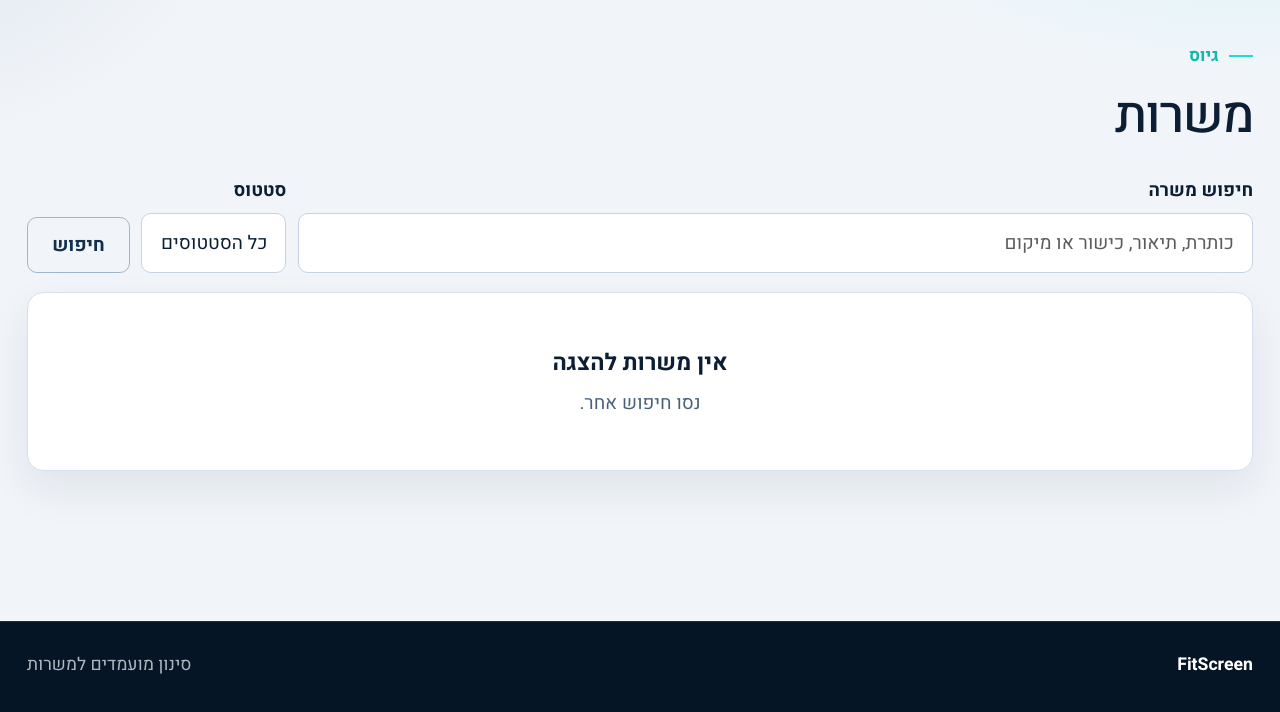
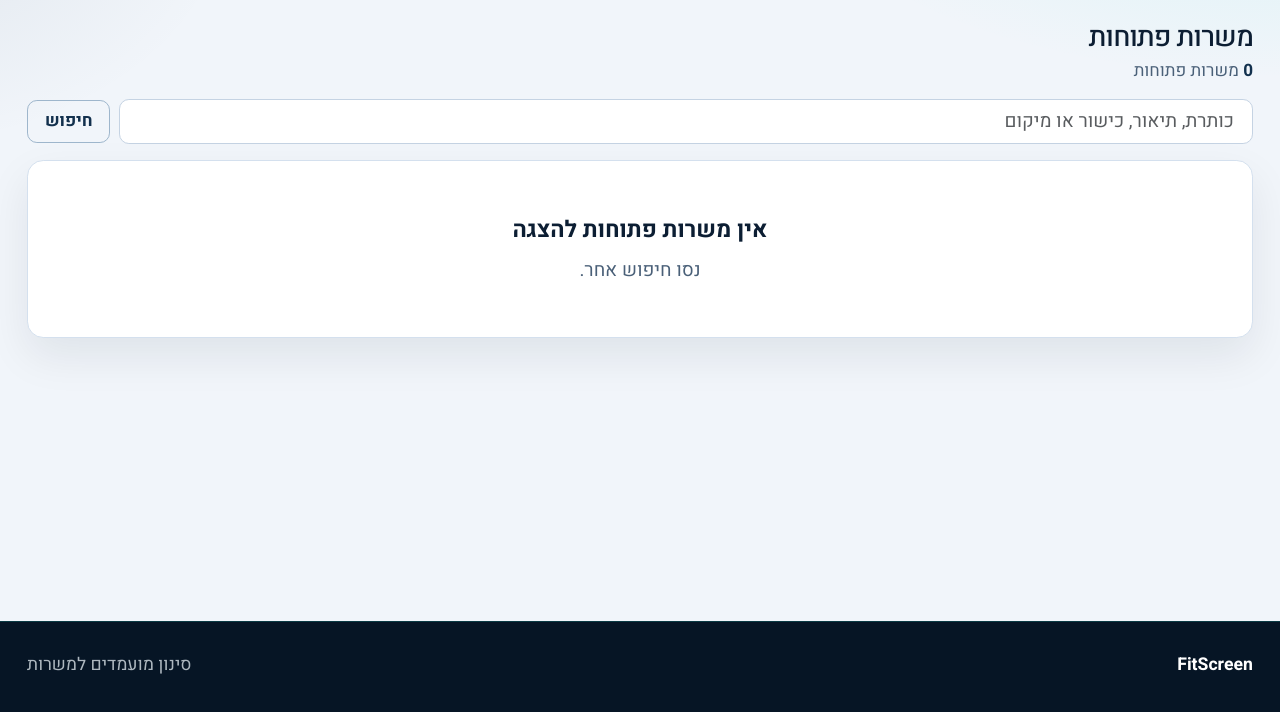
Before and after one commit to chanamerzel/AIproject, a Flask app: page /jobs/ in a window 1280 px wide. Shown: the part 88-800 px from the top of the page. Run offline with Flask 3, Linux system fonts and the light colour scheme; the visitor is signed in with stand-in values (Sample User, id 1); data comes from the database, SQL or seed files in the repository; data that the repository does not hold is empty; some libraries are stand-ins or nearby versions.

Commit message:
List only open jobs as cards, with paging under the cards and a menu icon.
The jobs screen no longer repeats each role in a table or filters by status.

Co-authored-by: Cursor <cursoragent@cursor.com>

```diff
--- a/app/queries/jobs.py
+++ b/app/queries/jobs.py
@@ -5,8 +5,8 @@ def get_job(job_id: str):
     return db.fetch_one("SELECT * FROM jobs WHERE id = ?", (job_id,))
 
 
-def list_jobs(status=None, q=None):
-    sql = "SELECT id, title, location, status, min_years, applicant_count FROM jobs WHERE 1=1"
+def _job_filters(status=None, q=None):
+    sql = ""
     params = []
     if status:
         sql += " AND status = ?"
@@ -15,8 +15,30 @@ def list_jobs(status=None, q=None):
         like = f"%{q}%"
         sql += " AND (title LIKE ? OR description LIKE ? OR must_have_skills LIKE ? OR location LIKE ?)"
         params.extend([like, like, like, like])
-    sql += " ORDER BY title"
-    return db.fetch_all(sql, tuple(params))
+    return sql, params
+
+
+def count_jobs(status=None, q=None):
+    where, params = _job_filters(status, q)
+    row = db.fetch_one(f"SELECT COUNT(*) AS n FROM jobs WHERE 1=1{where}", tuple(params))
+    return int(row["n"]) if row else 0
+
+
+def list_jobs(status=None, q=None, limit=None, offset=0):
+    where, params = _job_filters(status, q)
+    sql = (
+        "SELECT id, title, location, status, min_years, applicant_count "
+        f"FROM jobs WHERE 1=1{where} ORDER BY title, id"
+    )
+    page_params = list(params)
+    if limit is not None:
+        if db.backend_name() == "mssql":
+            sql += " OFFSET ? ROWS FETCH NEXT ? ROWS ONLY"
+            page_params.extend([offset, limit])
+        else:
+            sql += " LIMIT ? OFFSET ?"
+            page_params.extend([limit, offset])
+    return db.fetch_all(sql, tuple(page_params))
 
 
 def dashboard_rows():
--- a/app/static/fitscreen.css
+++ b/app/static/fitscreen.css
@@ -209,14 +209,14 @@ a:hover { color: var(--accent-deep); }
   border: 1px solid rgba(255, 255, 255, 0.16);
   border-radius: var(--radius-sm);
   background: transparent;
-  padding: 0.55rem;
+  padding: 0;
+  color: #fff;
+  align-items: center;
+  justify-content: center;
 }
-.nav-toggle span {
-  display: block;
-  height: 2px;
-  margin: 5px 0;
-  background: #fff;
-}
+.nav-toggle .icon-close { display: none; }
+.nav-toggle[aria-expanded="true"] .icon-open { display: none; }
+.nav-toggle[aria-expanded="true"] .icon-close { display: block; }
 
 .nav-collapse {
   display: flex;
@@ -814,6 +814,80 @@ input[type="file"].form-control {
 }
 .job-card:hover .job-card-cta { color: var(--accent-deep); }
 
+.jobs-page { padding-top: 1.15rem; }
+.jobs-top {
+  display: flex;
+  align-items: center;
+  justify-content: space-between;
+  gap: 0.75rem 1rem;
+  margin-bottom: 0.75rem;
+}
+.jobs-top h1 {
+  margin: 0;
+  font-size: 1.55rem;
+  line-height: 1.2;
+}
+.jobs-count {
+  margin: 0.15rem 0 0;
+  color: var(--ink-soft);
+  font-size: 0.95rem;
+}
+.jobs-count strong { color: var(--navy-800); }
+.jobs-top .btn {
+  width: auto;
+  flex: none;
+  min-height: 2.4rem;
+  padding: 0.4rem 0.9rem;
+  font-size: 0.95rem;
+}
+.jobs-search {
+  display: flex;
+  align-items: center;
+  gap: 0.5rem;
+  margin-bottom: 0.9rem;
+}
+.jobs-search .form-control { flex: 1 1 auto; min-width: 0; min-height: 2.4rem; padding-block: 0.4rem; }
+.jobs-search .btn {
+  flex: none;
+  width: auto;
+  min-height: 2.4rem;
+  padding: 0.4rem 0.95rem;
+  font-size: 0.95rem;
+}
+.jobs-page .job-card { padding: 1rem 1.05rem; gap: 0.45rem; }
+.jobs-page .job-card h2 { font-size: 1.2rem; }
+.jobs-pages {
+  display: flex;
+  justify-content: center;
+  align-items: center;
+  flex-wrap: wrap;
+  gap: 0.35rem;
+  margin-top: 1.15rem;
+}
+.jobs-pages a,
+.jobs-pages span {
+  display: inline-flex;
+  align-items: center;
+  justify-content: center;
+  min-width: 2.2rem;
+  height: 2.2rem;
+  padding: 0 0.6rem;
+  border: 1px solid var(--line);
+  border-radius: var(--radius-sm);
+  background: var(--card);
+  color: var(--ink);
+  text-decoration: none;
+  font-weight: 700;
+  font-size: 0.92rem;
+}
+.jobs-pages a:hover { border-color: var(--accent-deep); color: var(--navy-800); }
+.jobs-pages .is-current {
+  background: var(--navy-800);
+  border-color: var(--navy-800);
+  color: #fff;
+}
+.jobs-pages .is-disabled { opacity: 0.4; }
+
 .skill-list {
   display: flex;
   flex-wrap: wrap;
--- a/app/templates/base.html
+++ b/app/templates/base.html
@@ -6,7 +6,7 @@
   <meta name="theme-color" content="#061525">
   <title>{% block title %}FitScreen{% endblock %}</title>
   <link href="{{ url_for('static', filename='vendor/bootstrap.rtl.min.css') }}" rel="stylesheet">
-  <link href="{{ url_for('static', filename='fitscreen.css') }}?v=7" rel="stylesheet">
+  <link href="{{ url_for('static', filename='fitscreen.css') }}?v=12" rel="stylesheet">
 </head>
 <body class="{% block body_class %}{% endblock %}">
 <a class="skip-link" href="#main">דילוג לתוכן</a>
@@ -24,7 +24,12 @@
       </a>
       {% if current_user %}
       <button class="nav-toggle" type="button" data-bs-toggle="collapse" data-bs-target="#mainNav" aria-controls="mainNav" aria-expanded="false" aria-label="תפריט">
-        <span></span><span></span><span></span>
+        <svg class="icon-open" width="20" height="20" viewBox="0 0 20 20" fill="none" aria-hidden="true">
+          <path d="M3.5 5.5h13M3.5 10h13M3.5 14.5h13" stroke="currentColor" stroke-width="1.8" stroke-linecap="round"/>
+        </svg>
+        <svg class="icon-close" width="20" height="20" viewBox="0 0 20 20" fill="none" aria-hidden="true">
+          <path d="M5.2 5.2 14.8 14.8M14.8 5.2 5.2 14.8" stroke="currentColor" stroke-width="1.8" stroke-linecap="round"/>
+        </svg>
       </button>
       <div class="collapse nav-collapse" id="mainNav">
         <nav class="nav-links" aria-label="ניווט ראשי">
--- a/app/templates/jobs/table.html
+++ b/app/templates/jobs/table.html
@@ -1,34 +1,22 @@
 {% extends "base.html" %}
 {% block title %}משרות{% endblock %}
+{% block main_class %}page-shell jobs-page{% endblock %}
 {% block body %}
-<div class="page-head">
+<div class="jobs-top">
   <div>
-    <p class="eyebrow">גיוס</p>
-    <h1>משרות</h1>
+    <h1>משרות פתוחות</h1>
+    <p class="jobs-count">
+      {% if open_count == 1 %}משרה פתוחה אחת{% else %}<strong>{{ open_count }}</strong> משרות פתוחות{% endif %}
+    </p>
   </div>
   {% if current_user.role == 'hr' %}
   <a class="btn btn-primary" href="{{ url_for('jobs.create') }}">משרה חדשה</a>
   {% endif %}
 </div>
-<form class="filter-bar" method="get" role="search">
-  <div>
-    <label class="form-label" for="q">חיפוש משרה</label>
-    <input class="form-control" id="q" name="q" value="{{ q }}" placeholder="כותרת, תיאור, כישור או מיקום">
-  </div>
-  {% if current_user.role != 'candidate' %}
-  <div>
-    <label class="form-label" for="status">סטטוס</label>
-    <select class="form-select" id="status" name="status">
-      <option value="">כל הסטטוסים</option>
-      {% for s in ['Draft','Open','Closed'] %}
-      <option value="{{ s }}" {% if status == s %}selected{% endif %}>{{ STATUS_LABELS[s] }}</option>
-      {% endfor %}
-    </select>
-  </div>
-  {% endif %}
-  <div>
-    <button class="btn btn-outline-primary w-100" type="submit">חיפוש</button>
-  </div>
+<form class="jobs-search" method="get" role="search">
+  <label class="visually-hidden" for="q">חיפוש משרה</label>
+  <input class="form-control" id="q" name="q" value="{{ q }}" placeholder="כותרת, תיאור, כישור או מיקום">
+  <button class="btn btn-outline-primary" type="submit">חיפוש</button>
 </form>
 
 {% if jobs %}
@@ -36,7 +24,6 @@
   {% for job in jobs %}
   <article class="card job-card lift">
     <div class="meta-row">
-      <span class="badge text-bg-{{ STATUS_BADGE[job.status] }}">{{ STATUS_LABELS[job.status] }}</span>
       <span>{{ job.location }}</span>
       <span>{{ job.applicant_count }} נרשמים</span>
     </div>
@@ -48,32 +35,30 @@
   </article>
   {% endfor %}
 </div>
-
-<div class="card mt-4">
-  <div class="table-responsive">
-    <table class="table table-hover align-middle mb-0">
-      <caption class="px-3">טבלת משרות ({{ jobs|length }})</caption>
-      <thead>
-        <tr><th scope="col">משרה</th><th scope="col">מיקום</th><th scope="col">סטטוס</th><th scope="col">ניסיון</th><th scope="col">נרשמים</th><th scope="col"></th></tr>
-      </thead>
-      <tbody>
-        {% for job in jobs %}
-        <tr>
-          <td>{{ job.title }}</td>
-          <td>{{ job.location }}</td>
-          <td><span class="badge text-bg-{{ STATUS_BADGE[job.status] }}">{{ STATUS_LABELS[job.status] }}</span></td>
-          <td>{{ job.min_years }}+</td>
-          <td>{{ job.applicant_count }}</td>
-          <td><a href="{{ url_for('jobs.detail', job_id=job.id) }}">פרטים</a></td>
-        </tr>
-        {% endfor %}
-      </tbody>
-    </table>
-  </div>
-</div>
+{% if pages > 1 %}
+<nav class="jobs-pages" aria-label="דפדוף משרות">
+  {% if prev_url %}
+  <a href="{{ prev_url }}">הקודם</a>
+  {% else %}
+  <span class="is-disabled" aria-disabled="true">הקודם</span>
+  {% endif %}
+  {% for item in page_links %}
+    {% if item.current %}
+    <span class="is-current" aria-current="page">{{ item.n }}</span>
+    {% else %}
+    <a href="{{ item.url }}">{{ item.n }}</a>
+    {% endif %}
+  {% endfor %}
+  {% if next_url %}
+  <a href="{{ next_url }}">הבא</a>
+  {% else %}
+  <span class="is-disabled" aria-disabled="true">הבא</span>
+  {% endif %}
+</nav>
+{% endif %}
 {% else %}
 <div class="card empty-state">
-  <strong>אין משרות להצגה</strong>
+  <strong>אין משרות פתוחות להצגה</strong>
   <p class="mb-0">נסו חיפוש אחר{% if current_user.role == 'hr' %} או פתחו משרה חדשה{% endif %}.</p>
 </div>
 {% endif %}
--- a/app/views/jobs.py
+++ b/app/views/jobs.py
@@ -2,24 +2,60 @@ from flask import Blueprint, abort, flash, redirect, render_template, request, u
 
 from app.commands.jobs import close_job, draft_job, open_job
 from app.queries.applications import get_application_by_candidate_job, list_for_job
-from app.queries.jobs import get_job, list_jobs
+from app.queries.jobs import count_jobs, get_job, list_jobs
 from app.queries.ranking import ranking_for_job
 from app.queries.semantic import similar_candidates_for_job
 from app.security import current_user, login_required, role_required
 
 bp = Blueprint("jobs", __name__, url_prefix="/jobs")
 
+JOBS_PAGE_SIZE = 6
+
+
+def _page_number():
+    raw = request.args.get("page", "1")
+    try:
+        return max(1, int(raw))
+    except (TypeError, ValueError):
+        return 1
+
 
 @bp.route("/")
 @login_required
 def table():
     q = request.args.get("q", "").strip()
-    status = request.args.get("status") or None
-    user = current_user()
-    if user["role"] == "candidate":
-        status = "Open"
-    jobs = list_jobs(status=status, q=q or None)
-    return render_template("jobs/table.html", jobs=jobs, q=q, status=status or "")
+    page = _page_number()
+    total = count_jobs(status="Open", q=q or None)
+    pages = max(1, (total + JOBS_PAGE_SIZE - 1) // JOBS_PAGE_SIZE) if total else 1
+    if page > pages:
+        page = pages
+    jobs = []
+    if total:
+        jobs = list_jobs(
+            status="Open",
+            q=q or None,
+            limit=JOBS_PAGE_SIZE,
+            offset=(page - 1) * JOBS_PAGE_SIZE,
+        )
+    pager_args = {"q": q} if q else {}
+    return render_template(
+        "jobs/table.html",
+        jobs=jobs,
+        q=q,
+        page=page,
+        pages=pages,
+        open_count=total,
+        prev_url=url_for("jobs.table", page=page - 1, **pager_args) if page > 1 else None,
+        next_url=url_for("jobs.table", page=page + 1, **pager_args) if page < pages else None,
+        page_links=[
+            {
+                "n": n,
+                "url": url_for("jobs.table", page=n, **pager_args),
+                "current": n == page,
+            }
+            for n in range(1, pages + 1)
+        ],
+    )
 
 
 @bp.route("/new", methods=["GET", "POST"])
```
Also changed, not shown: docs/01-requirements.md (+1 -1 lines), docs/04-features.md (+1 -1 lines), docs/06-testing.md (+1 -1 lines), docs/07-traceability.md (+1 -1 lines), docs/09-demo.md (+3 -3 lines), tests/test_jobs.py (+55 -0 lines).
